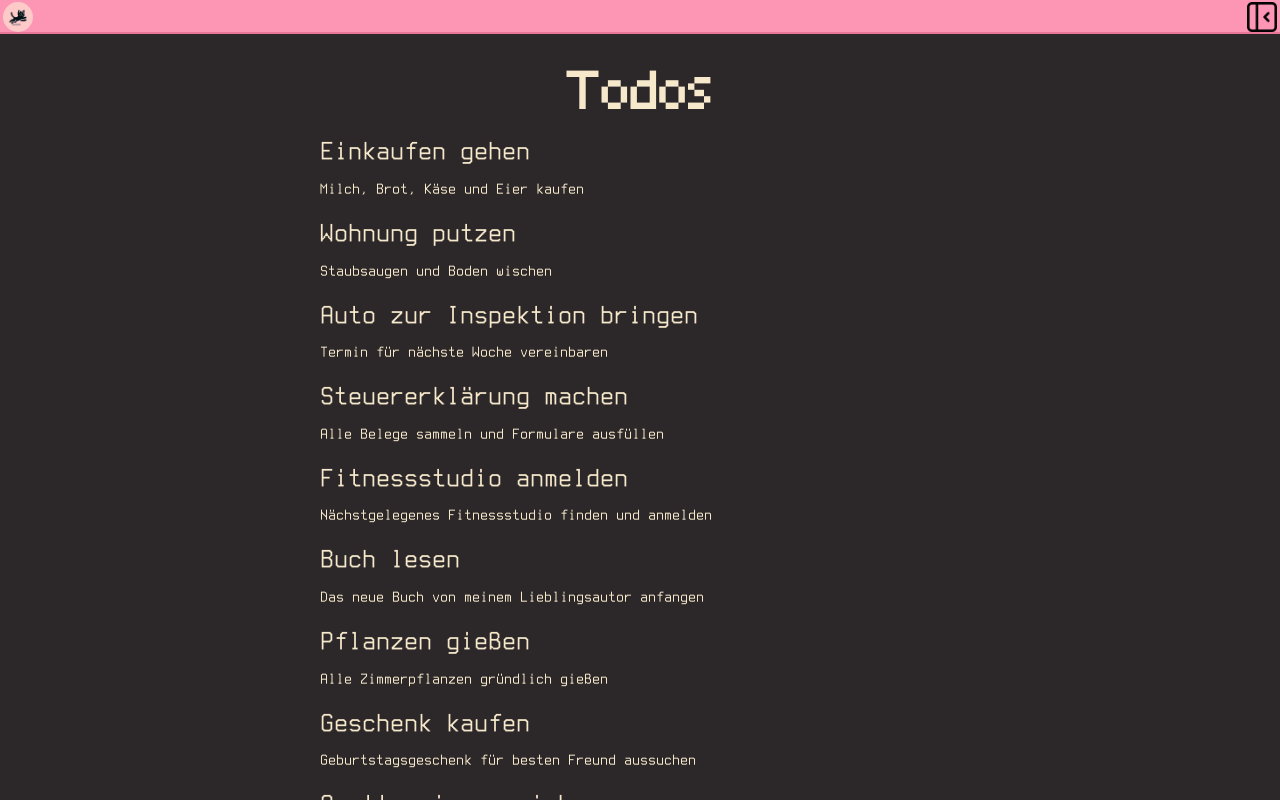
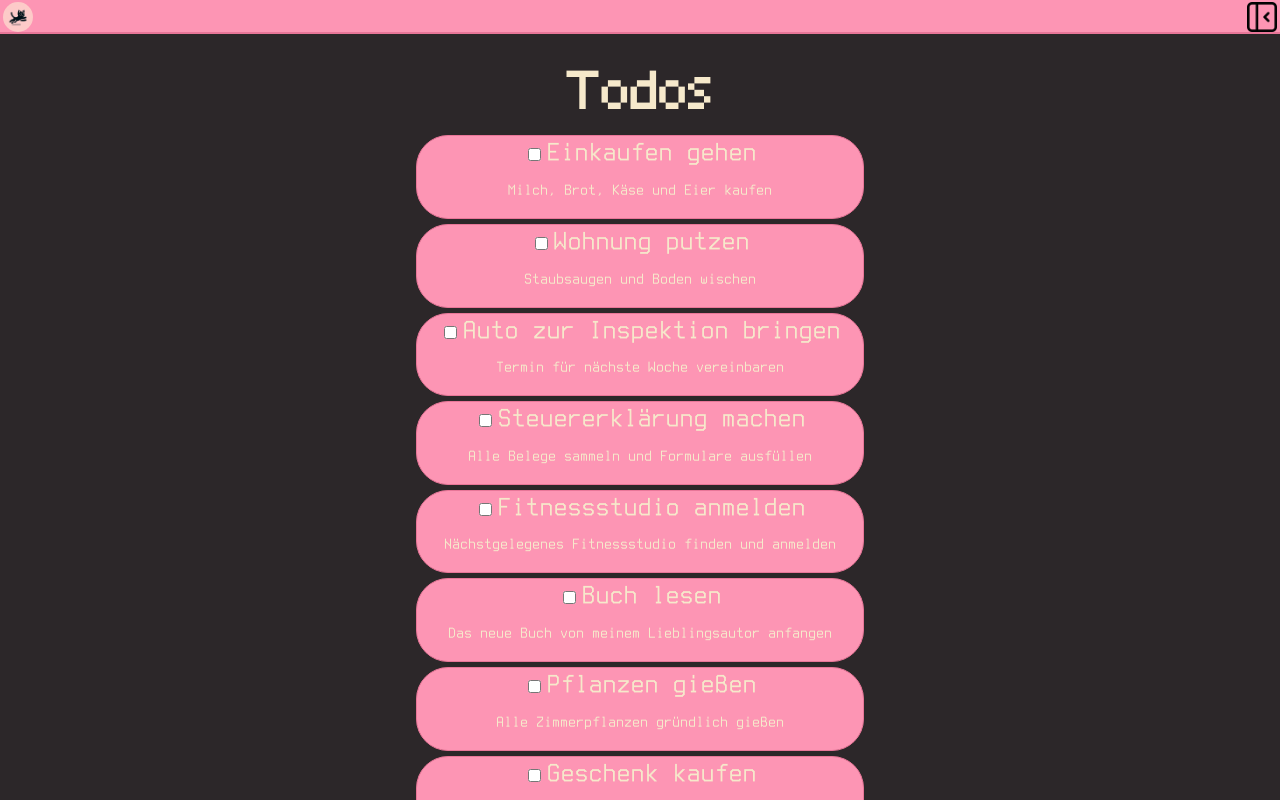
Before and after one commit to xenya52/blog_frontend, a React (Vite) app: page /todos in a window 1280 px wide. Shown: the top 800 px of the page. Built offline with nearby package versions, Linux system fonts and the light colour scheme.

Commit message:
todo post reworked - style todo posts - begin with a checked method to remove posts

```diff
--- a/src/pages/todos/todo-post.jsx
+++ b/src/pages/todos/todo-post.jsx
@@ -1,12 +1,25 @@
-import React from 'react';
+import React, { useState } from 'react';
 import todoContent from '../../assets/todo-content.json';
 
+import './todo.css'
+
 function TodoPost() {
+  let [content, setContent] = useState(todoContent)
+
+  const handleChecked = (i) => {
+    setContent(content.slice(i))
+  }
+
   return (
     <div>
       {todoContent.map((content, index) => (
-        <div key={index}>
-          <h3>{content.title}</h3>
+        <div className='todo-post-container' key={index}>
+          <div>
+            <h3>
+              <input type='checkbox'/>
+              {content.title}
+            </h3>
+          </div>
           <p>{content.description}</p>
         </div>
       ))}
--- a/src/pages/todos/todo.css
+++ b/src/pages/todos/todo.css
@@ -0,0 +1,14 @@
+.todo-post-container{
+    margin: 5px;
+    width: 70%;
+    margin-left: auto;
+    margin-right: auto;
+    background-color: #fd95b4;
+    border: 1px solid #e87698;
+    border-radius: 2rem;
+    text-align: center;
+}
+
+.todo-post-container input{
+    margin: 5px;
+}
```
